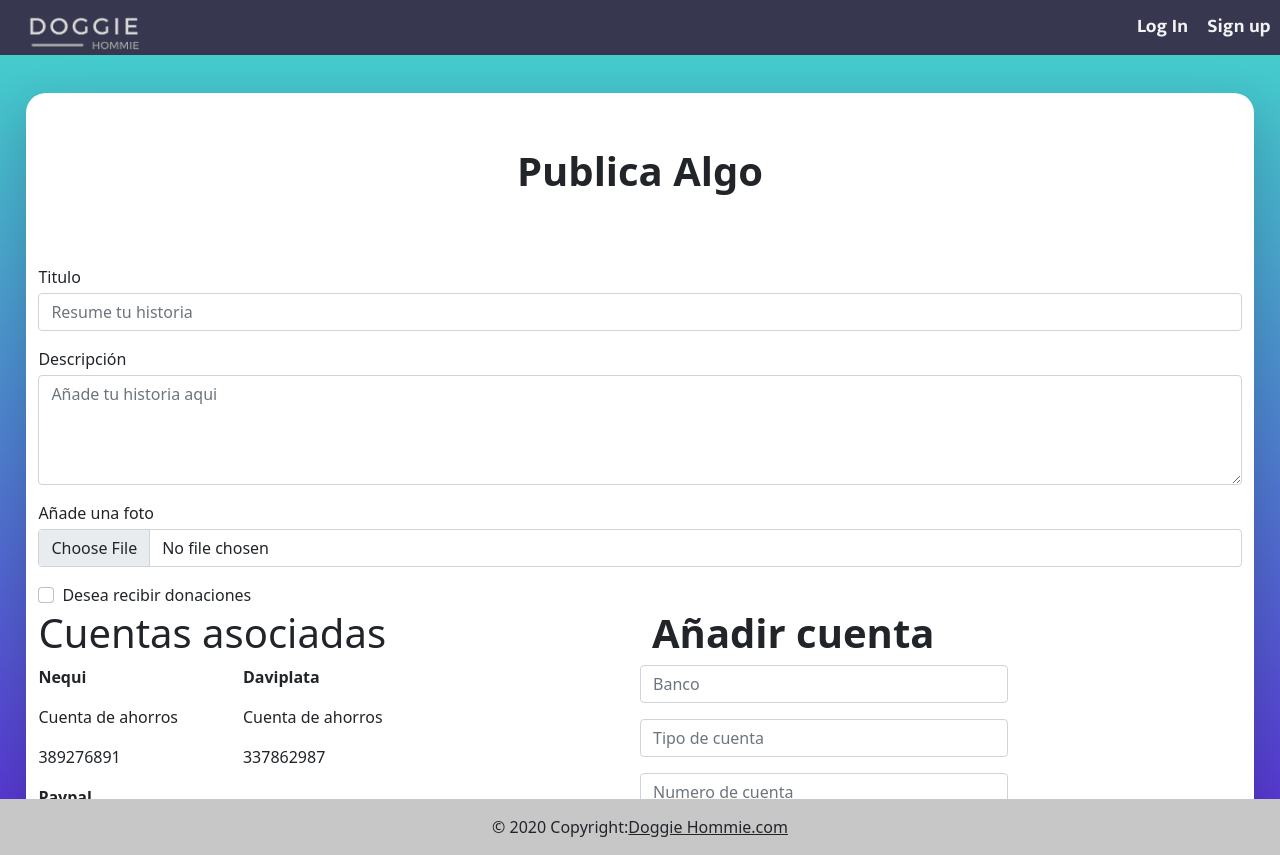
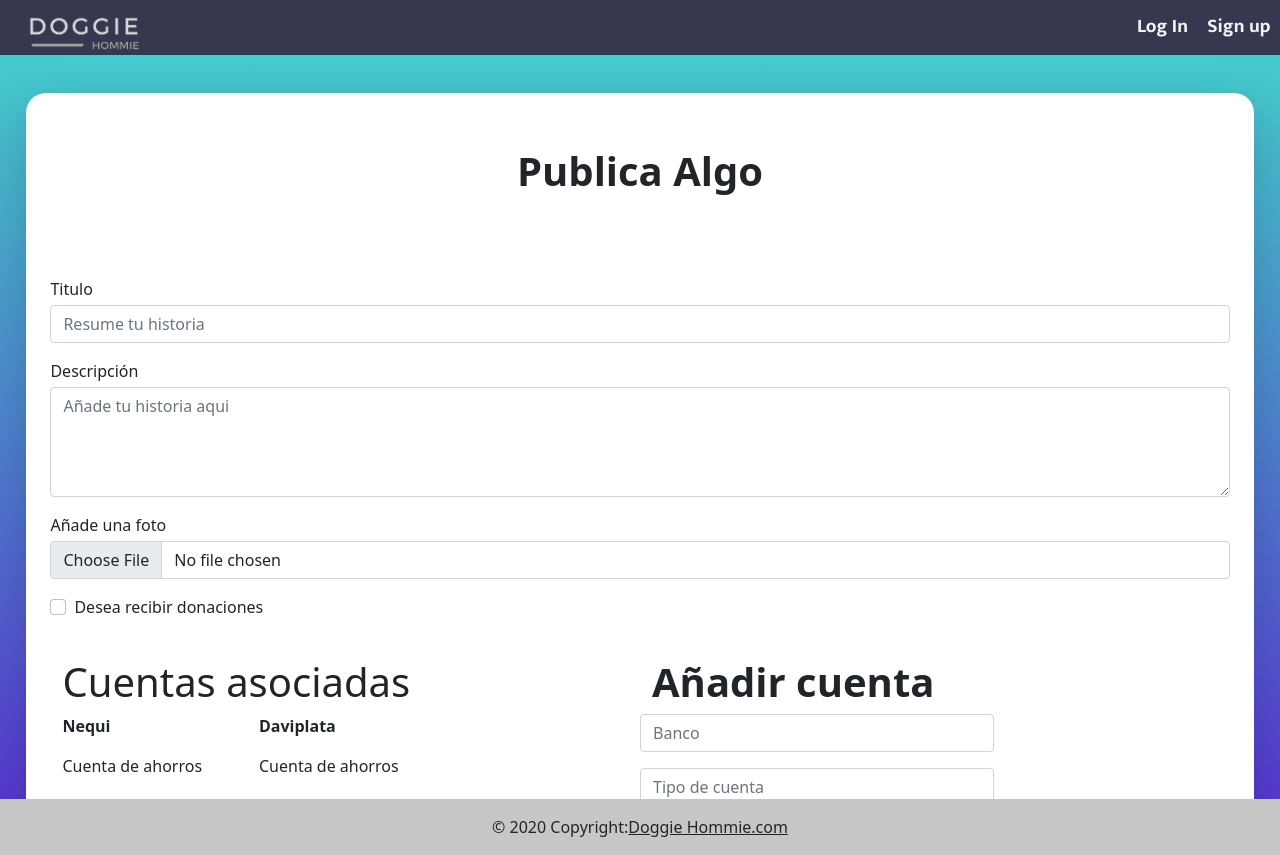
Before and after one commit to dasilvaca/DoggieHommieReact, a React (Create React App) app: page /new-post in a window 1280 px wide. Built offline with nearby package versions, Linux system fonts and the light colour scheme.

Commit message:
Arreglo de algunos paddings y margins en newpost

```diff
--- a/src/pages/new-post.js
+++ b/src/pages/new-post.js
@@ -31,7 +31,7 @@ const NewPost = () => {
                         Publica Algo
                     </p>
                     <form onSubmit={handleSubmit} encType="multipart/form-data">
-                        <label for="titulo" class="form-label mb-1">Titulo</label>
+                        <div style={{padding:"1%"}}><label for="titulo" class="form-label mb-1">Titulo</label>
                         <input
                         type="text"
                         className="form-control mb-3"
@@ -70,12 +70,13 @@ const NewPost = () => {
                             <label className="form-check-label" for="flexCheckDefault">
                                 Desea recibir donaciones
                             </label>
-                        </div>
-                        <AddBankAccounts></AddBankAccounts>
+                        </div></div>
+                        <div style={{padding : "2%"}}><AddBankAccounts></AddBankAccounts></div>
                         <input
                             type="submit"
                             className="btn-primary bton"
                             value="Publicar"
+                            style={{marginBottom : "1%"}}
                         />
                     </form>
                 </div>
```
